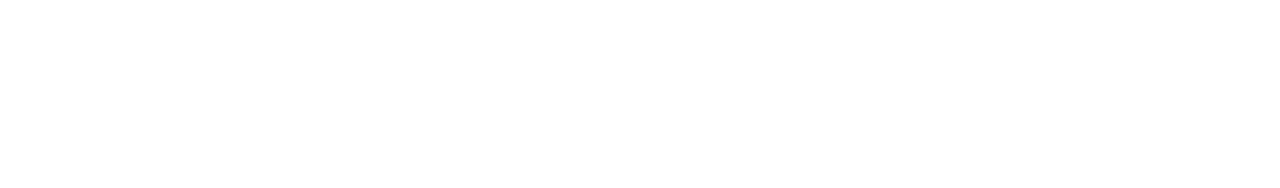
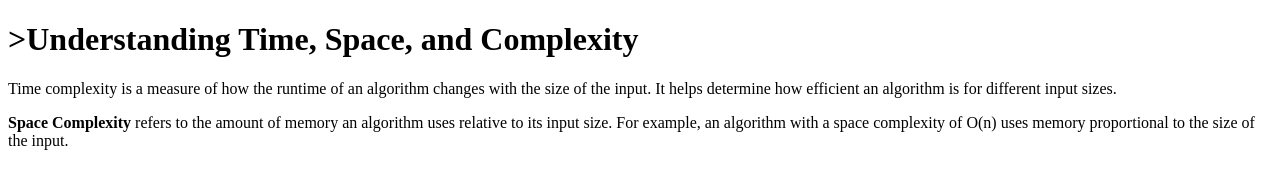
Before and after one commit to acciojob/time-and-space-complexity-ImShubham09, a website: page main.html in a window 1280 px wide. Drawn offline with Linux system fonts and the light colour scheme.

Commit message:
created a submission

```diff
--- a/main.html
+++ b/main.html
@@ -7,6 +7,9 @@
 </head>
 
 <body>
+	<h1>>Understanding Time, Space, and Complexity</h1>
+    <p>Time complexity is a measure of how the runtime of an algorithm changes with the size of the input. It helps determine how efficient an algorithm is for different input sizes.</p>
+	<p><b>Space Complexity</b> refers to the amount of memory an algorithm uses relative to its input size. For example, an algorithm with a space complexity of O(n) uses memory proportional to the size of the input.</p>
 	<!-- the entire body must be written by student -->
     <script type="text/javascript" src="./script.js">
 </script>
```
